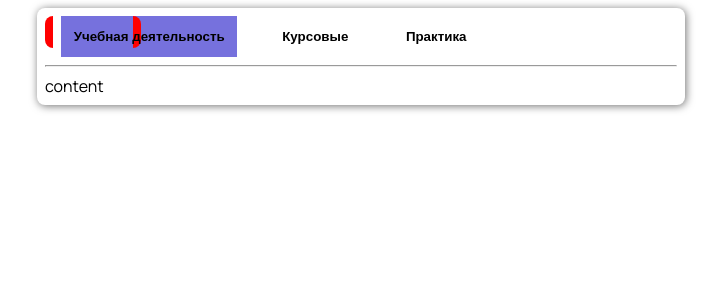
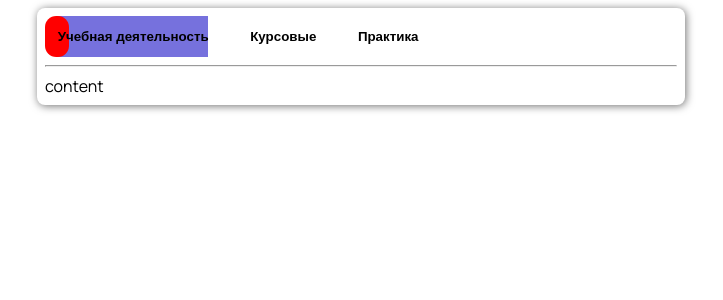
Before and after one commit to Chiga2030/isco-pro-test-task-2, a React (Create React App) app: page / in a window 1280 px wide. Shown: the top 300 px of the page, without its empty margins (279-1002 px from the left). Built offline with nearby package versions, Linux system fonts and the light colour scheme; the HTML template or start-up script is replaced by a standard one.

Commit message:
added transfom for central element

```diff
--- a/src/components/ToggleBar/ActiveArea.jsx
+++ b/src/components/ToggleBar/ActiveArea.jsx
@@ -1,20 +1,54 @@
 import styles from './ActiveArea.module.css';
 
+import {
+  useState,
+  useRef,
+  useEffect,
+} from 'react';
+
+
 const ActiveArea = ({
-  firstPosition,
-}) => (
+  centerPosition,
+}) => {
+  const [
+    newCenterPosition,
+    setNewCenterPosition,
+  ] = useState({});
+
+  const leftEl = useRef(null);
+  const centerEl = useRef(null);
+  const rightEl = useRef(null);
+
+  useEffect(() => {
+    setNewCenterPosition(centerPosition);
+  }, [
+    centerPosition,
+  ]);
+
+  // useEffect(() => {
+  //   rightEl.current.style.left = `${
+  //     firstPosition.left + centerEl.current.offsetWidth}px`;
+  // }, [
+  //   firstPosition,
+  // ]);
+
+  return (
     <>
-    <span className={ styles.activeAreaLeft }></span>
       <span
+        ref={ leftEl }
+        className={ styles.activeAreaLeft }></span>
+      <span
+        ref={ centerEl }
         style={ {
-        left: firstPosition.left,
-        height: firstPosition.height,
-        width: firstPosition.width,
+          ...newCenterPosition,
         } }
         className={ styles.activeAreaCenter }></span>
-    <span className={ styles.activeAreaRight }></span>
+      <span
+        ref={ rightEl }
+        className={ styles.activeAreaRight }></span>
     </>
   );
+};
 
 
 export default ActiveArea;
--- a/src/components/ToggleBar/ActiveArea.module.css
+++ b/src/components/ToggleBar/ActiveArea.module.css
@@ -2,26 +2,27 @@
 .activeAreaCenter,
 .activeAreaRight {
   transition: transform .2s ease-in-out;
+  transform-origin: left center;
   position: absolute;
-  height: 2rem;
+  height: 100%;
   z-index: 0;
 }
 
 .activeAreaLeft {
-  width: 0.5rem;
+  width: .75rem;
+  left: 0;
   background: red;
-  border-radius: .5rem 0 0 .5rem;
+  border-radius: .7rem 0 0 .7rem;
 }
 
 .activeAreaCenter {
-  width: 5rem;
   background: var(--color-clickable);
-  /*transform: translateX(.5rem);*/
+  transform: translateX(.75rem);
 }
 
 .activeAreaRight {
-  width: 0.5rem;
+  width: .75rem;
   background: red;
-  border-radius: 0 .5rem .5rem 0;
-  transform: translateX(5.5rem);
+  border-radius: 0 .7rem .7rem 0;
+  transform: translateX(.75rem);
 }
--- a/src/components/ToggleBar/ToggleBar.jsx
+++ b/src/components/ToggleBar/ToggleBar.jsx
@@ -16,31 +16,40 @@ const buttons = [
 
 const ToggleBar = () => {
   const [
-    firstPosition,
-    setFirstPosition,
+    centerPosition,
+    setCenterPosition,
   ] = useState({});
 
-  const buttonBar = useRef(null);
+  const buttonsWrapper = useRef(null);
 
   useEffect(() => {
-    setFirstPosition({
-      left: buttonBar.current.firstChild.offsetLeft,
-      height: buttonBar.current.firstChild.offsetHeight,
-      width: buttonBar.current.firstChild.offsetWidth,
+    setCenterPosition({
+      width: window.getComputedStyle(
+        buttonsWrapper.current.firstChild, null).width,
     });
   }, []);
 
-  const onDetectNewActivePositionHandler = coord => {
-    console.log(coord);
+  const onDetectNewActivePositionHandler = button => {
+    const widthButton = Math.ceil(
+      window.getComputedStyle(button, null).width.match(/\d+.+\d/));
 
-    const leftSize = coord.left;
-    console.log(leftSize);
+    const currentWidth = Math.ceil(
+      centerPosition.width.match(/\d+.+\d/));
+
+    const newScale = widthButton / currentWidth;
+
+    setCenterPosition({
+      ...centerPosition,
+      transform: `translateX(calc(${
+        button.offsetLeft}px + .75rem)) scaleX(${newScale})`,
+    });
   };
 
 
   return (
     <div className={ styles.ToggleBar }>
-      <div ref={ buttonBar } className={ styles.buttonBar }>
+      <div className={ styles.buttonBar }>
+        <span ref={ buttonsWrapper } className={styles.buttonsWrapper}>
           { buttons.map(button => (
             <Button
               key={ button }
@@ -49,8 +58,9 @@ const ToggleBar = () => {
               textButton={ button }
             />
           )) }
+        </span>
         <ActiveArea
-          firstPosition={ firstPosition }
+          centerPosition={ centerPosition }
         />
       </div>
       <hr/>
@@ -73,12 +83,7 @@ const Button = ({
       type="button"
       className={ styles.button }
       value={ textButton }
-      onClick={ () => onDetectNewActivePositionHandler({
-        width: button.current.offsetWidth,
-        height: button.current.offsetHeight,
-        top: button.current.offsetTop,
-        left: button.current.offsetLeft,
-      }) }
+      onClick={ () => onDetectNewActivePositionHandler(button.current) }
     />
   );
 };
--- a/src/components/ToggleBar/ToggleBar.module.css
+++ b/src/components/ToggleBar/ToggleBar.module.css
@@ -9,18 +9,27 @@
 .buttonBar {
   display: flex;
   overflow: hidden;
+  position: relative;
+}
+
+.buttonsWrapper {
+  z-index: 1;
 }
 
 .button {
-  margin: 0 1rem;
   padding: 0.8rem;
   border-radius: 1rem;
   border: none;
   background: none;
   cursor: pointer;
-  z-index: 1;
   font-weight: bold;
+  box-sizing: content-box;
 }
+
+.button:not(:last-child) {
+  margin-right: 1rem;
+}
+
 
 .buttonActive {
   color: var(--color-light);
```
Lines whose indentation alone changed are shown as unchanged.
